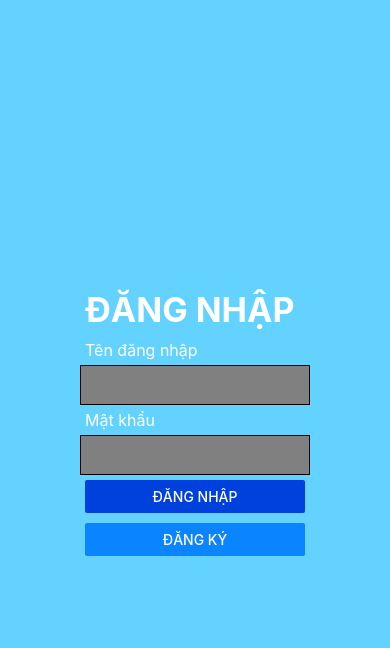
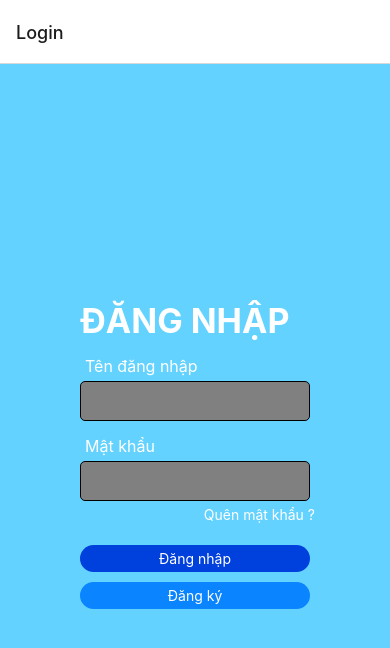
Before and after one commit to Thaigithub/Mobile-project, a React Native app in the folder client/admin/: screen /Login in a window 390 px wide. Shown: the top 648 px of the page. Built offline with nearby package versions, Linux system fonts and the light colour scheme.

Commit message:
Complete Login screen, add basic navigation

```diff
--- a/client/admin/App.js
+++ b/client/admin/App.js
@@ -1,6 +1,19 @@
 import * as React from "react";
 import StartScreen from "./components/StartScreen.component";
+import LoginScreen from "./components/LoginScreen.component";
+import ForgotPasswordScreen from "./components/ForgotPasswordScreen.component";
+import { NavigationContainer } from "@react-navigation/native"
+import { createNativeStackNavigator } from "@react-navigation/native-stack"
+
+const Stack = createNativeStackNavigator()
 
 export default function App() {
-  return <StartScreen />;
+  return (
+    <NavigationContainer>
+      <Stack.Navigator initialRouteName="Login">
+        <Stack.Screen name="Start" component={StartScreen} />
+        <Stack.Screen name="Login" component={LoginScreen} />
+        <Stack.Screen name="Forgot" component={ForgotPasswordScreen} />
+      </Stack.Navigator>
+    </NavigationContainer>);
 }
--- /dev/null
+++ b/client/admin/components/CorneredButton.js
@@ -0,0 +1,12 @@
+import * as React from "react"
+import { View, Text, TouchableOpacity } from "react-native"
+
+export default function CorneredButton(props) {
+    return (
+        <View style={{ padding: 5 }}>
+            <TouchableOpacity style={{ alignItems: "center", padding: 5, backgroundColor: props.color, borderRadius: 23 }}>
+                <Text style={{ color: "#FFFFFF" }}>{props.text}</Text>
+            </TouchableOpacity>
+        </View>
+    );
+}
--- /dev/null
+++ b/client/admin/components/ForgotPasswordScreen.component.js
@@ -0,0 +1,9 @@
+import * as React from "react"
+import { View, Text } from "react-native"
+
+export default function ForgotPasswordScreen({ navigation }) {
+    return (
+        <View>
+            <Text>Reset password screen</Text>
+        </View>);
+}
--- a/client/admin/components/LoginScreen.component.js
+++ b/client/admin/components/LoginScreen.component.js
@@ -1,13 +1,13 @@
 import * as React from "react";
-import { Text, View, StyleSheet, TextInput, Button } from "react-native";
-import SplashScreen from "./SplashScreen.component";
+import { Text, View, StyleSheet, TextInput, TouchableOpacity } from "react-native";
+import CorneredButton from "./CorneredButton";
 
-export default function LoginScreen() {
+export default function LoginScreen({ navigation }) {
   const [username, setUsername] = React.useState("");
   const [password, setPassword] = React.useState();
   return (
     <View style={styles.container}>
-      <View style={styles.text}>
+      <View>
         <Text style={styles.loginText}>ĐĂNG NHẬP</Text>
         <View style={styles.input}>
           <Text style={styles.inputTitle}>Tên đăng nhập</Text>
@@ -21,16 +21,19 @@ export default function LoginScreen() {
           <Text style={styles.inputTitle}>Mật khẩu</Text>
           <TextInput
             style={styles.inputBox}
+            secureTextEntry={true}
             onChangeText={setPassword}
             value={password}
           />
         </View>
-        <View style={styles.button}>
-          <Button onPress={undefined} title="Đăng nhập" color="#0040DD" />
+        <View>
+          <TouchableOpacity onPress={() => navigation.navigate("Forgot")}>
+            <Text style={{ textAlign: "right", color: "#FFFFFF" }}>Quên mật khẩu ?</Text>
+          </TouchableOpacity>
         </View>
-        <View style={styles.button}>
-          <Button onPress={undefined} title="Đăng ký" color="#0A84FF" />
-        </View>
+        <Text><br></br></Text>
+        <CorneredButton text="Đăng nhập" color="#0040DD" />
+        <CorneredButton text="Đăng ký" color="#0A84FF" />
       </View>
     </View>
   );
@@ -43,7 +46,6 @@ const styles = StyleSheet.create({
     alignItems: "center",
     justifyContent: "center",
   },
-  text: {},
   loginText: {
     fontStyle: "normal",
     fontWeight: "bold",
@@ -56,6 +58,7 @@ const styles = StyleSheet.create({
     borderWidth: 1,
     padding: 5,
     backgroundColor: "grey",
+    borderRadius: 5
   },
   inputTitle: {
     fontStyle: "normal",
@@ -64,7 +67,10 @@ const styles = StyleSheet.create({
     color: "#FFFFFF",
     padding: 5,
   },
-  button: {
-    padding: 5,
+  buttonContainer: {
+    padding: 5
   },
+  input: {
+    padding: 5
+  }
 });
--- a/client/admin/package.json
+++ b/client/admin/package.json
@@ -20,7 +20,10 @@
     "react-native-fade-in-out": "^1.0.6",
     "react-native-safe-area-context": "4.4.1",
     "react-native-screens": "~3.18.0",
-    "react-native-svg": "13.4.0"
+    "react-native-svg": "13.4.0",
+    "react-native-web": "~0.18.9",
+    "react-dom": "18.1.0",
+    "@expo/webpack-config": "^0.17.2"
   },
   "devDependencies": {
     "@babel/core": "^7.12.9"
```
Also changed, not shown: 1 other file (tests, documents, lock files or other folders).
